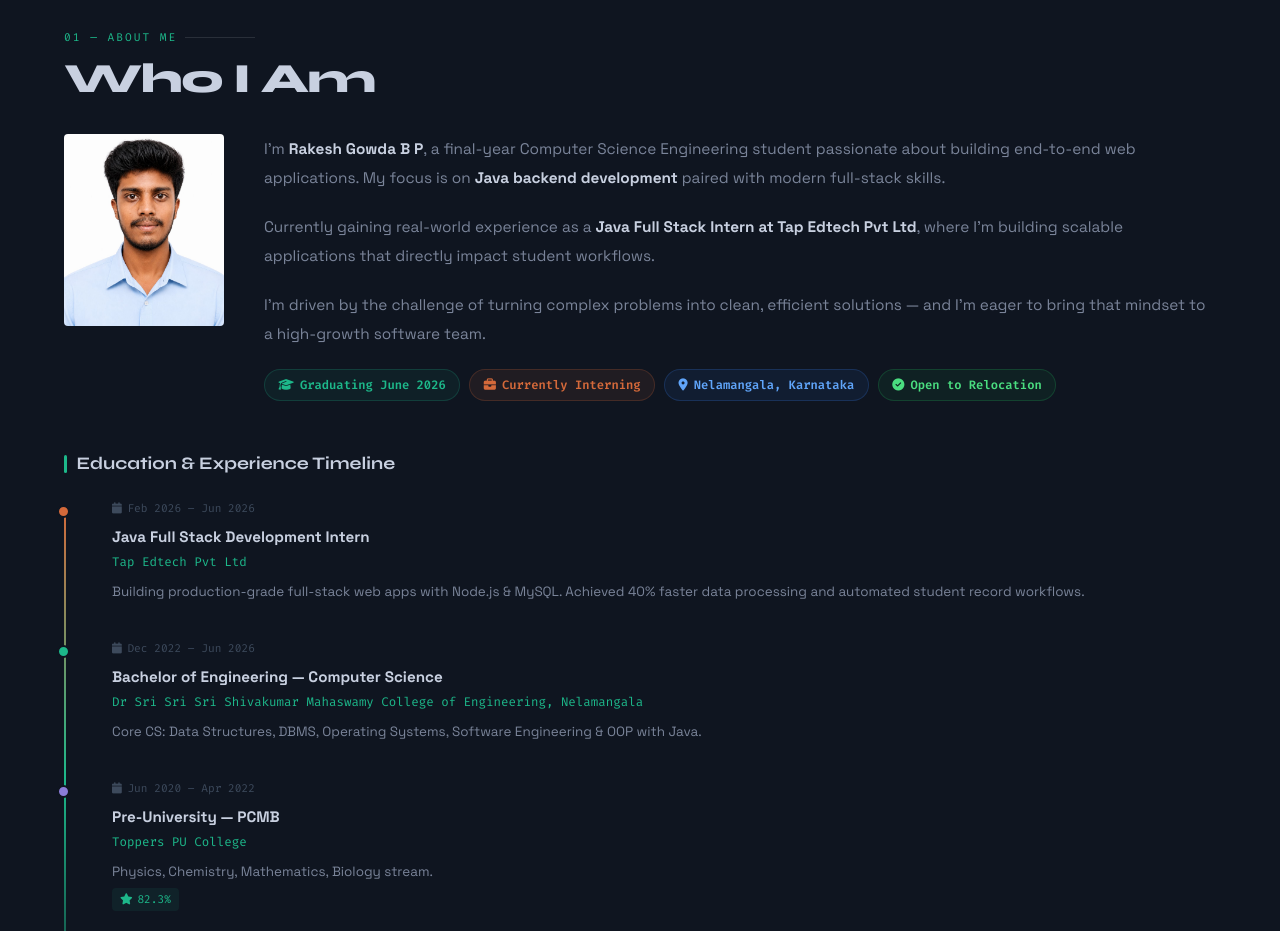
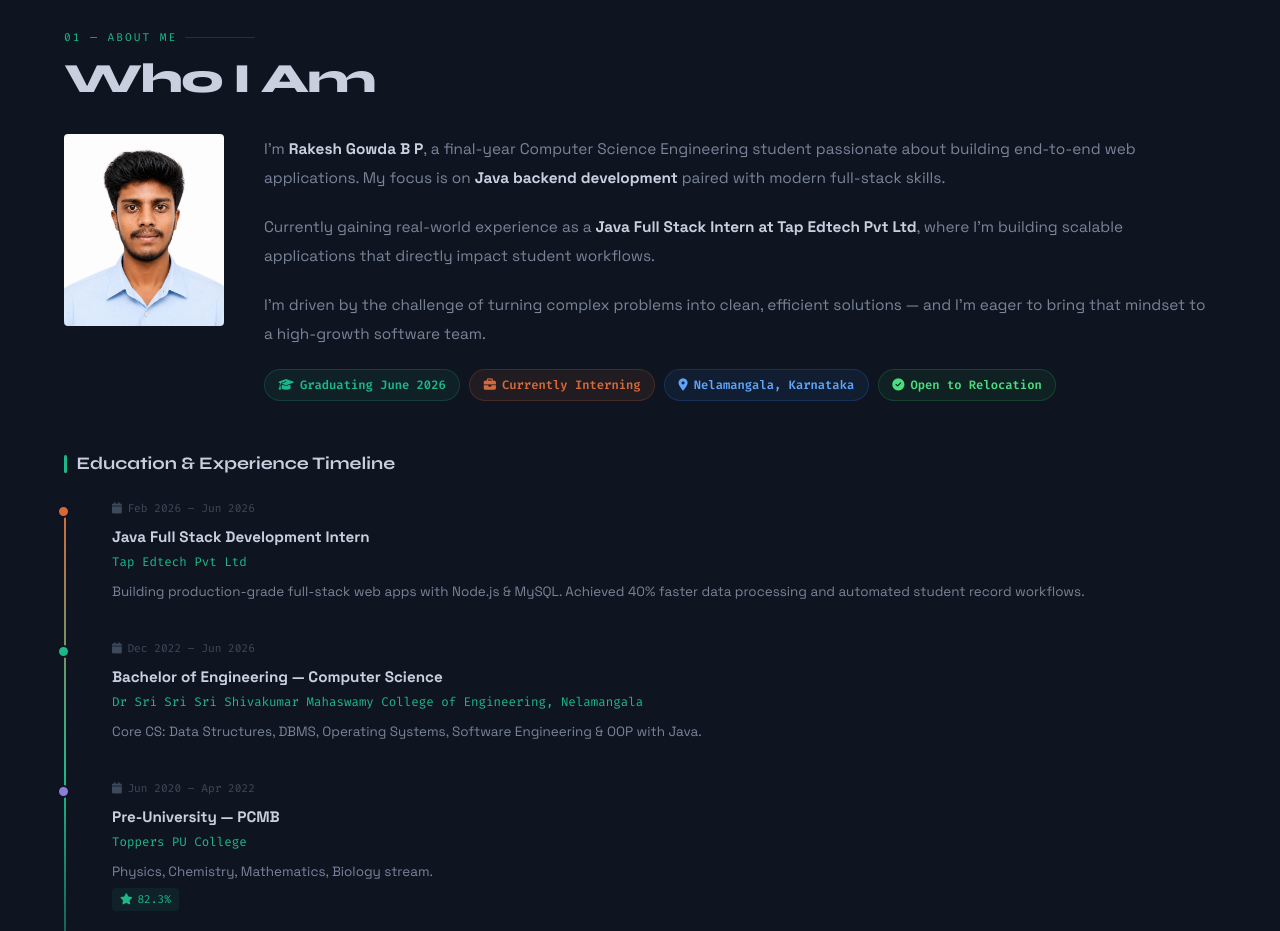
Before and after one commit to rakeshgowdabp05/Demo_Portfolio, a website: page index.html in a window 1280 px wide. Shown: the part 860-1791 px from the top of the page. Drawn offline with Linux system fonts and the light colour scheme.

Commit message:
Changes Profile Picture

```diff
--- a/index.html
+++ b/index.html
@@ -2795,8 +2795,8 @@
       <div class="about-layout reveal">
 
         <div class="about-photo" style="margin-bottom:1.5rem; text-align:center;">
-          <img src="WhatsApp%20Image%202026-05-20%20at%204.33.24%20PM.jpeg" alt="Profile Photo"
-            style="display:inline-block;height:12rem;width:10rem;object-fit:cover;border-radius:4px;" />
+          <img src="./rakesh-profile.jpeg" alt="Rakesh Gowda B P Profile Photo"
+            style="display:inline-block; height:12rem; width:10rem; object-fit:cover; object-position:center top; border-radius:4px;" />
         </div>
         <div class="about-text-block">
           <p>I'm <strong>Rakesh Gowda B P</strong>, a final-year Computer Science Engineering student passionate about
```
Also changed, not shown: rakesh-profile.jpeg (renamed from WhatsApp Image 2026-05-20 at 4.33.24 PM.jpeg).
